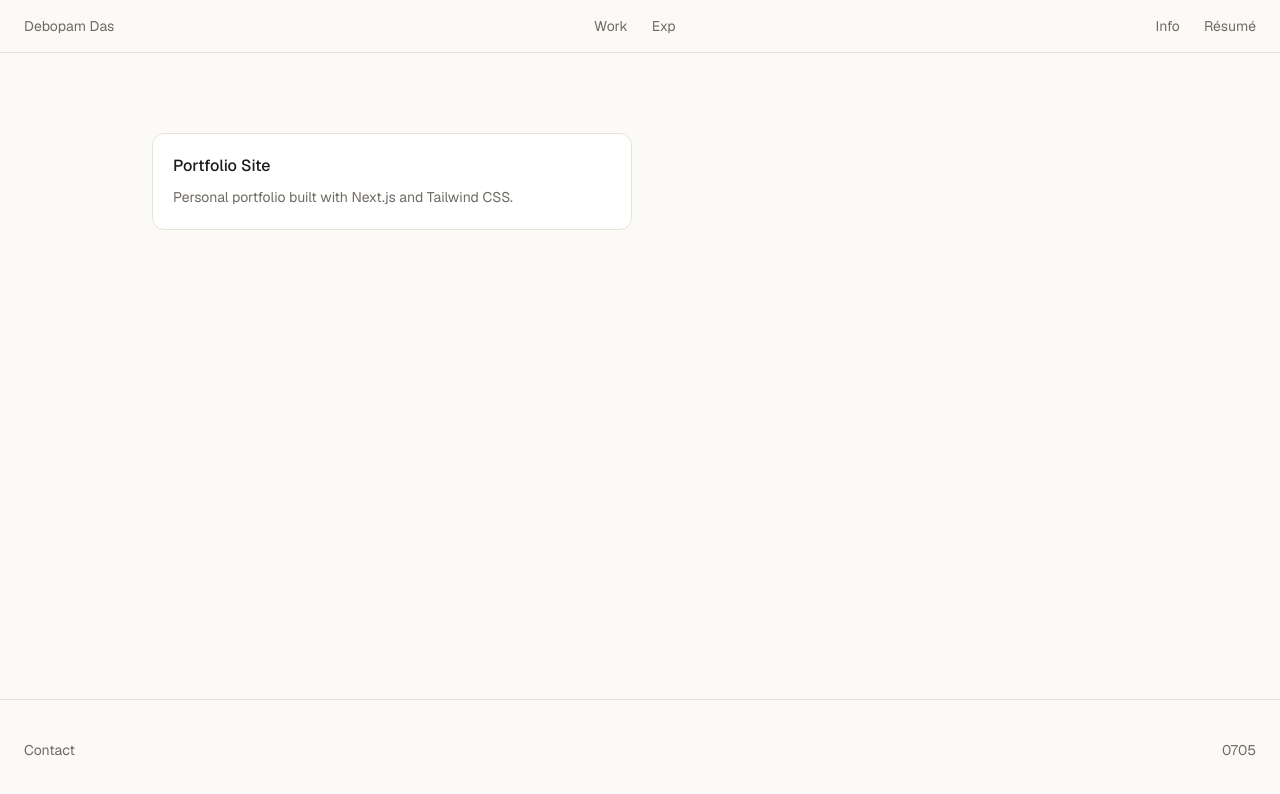
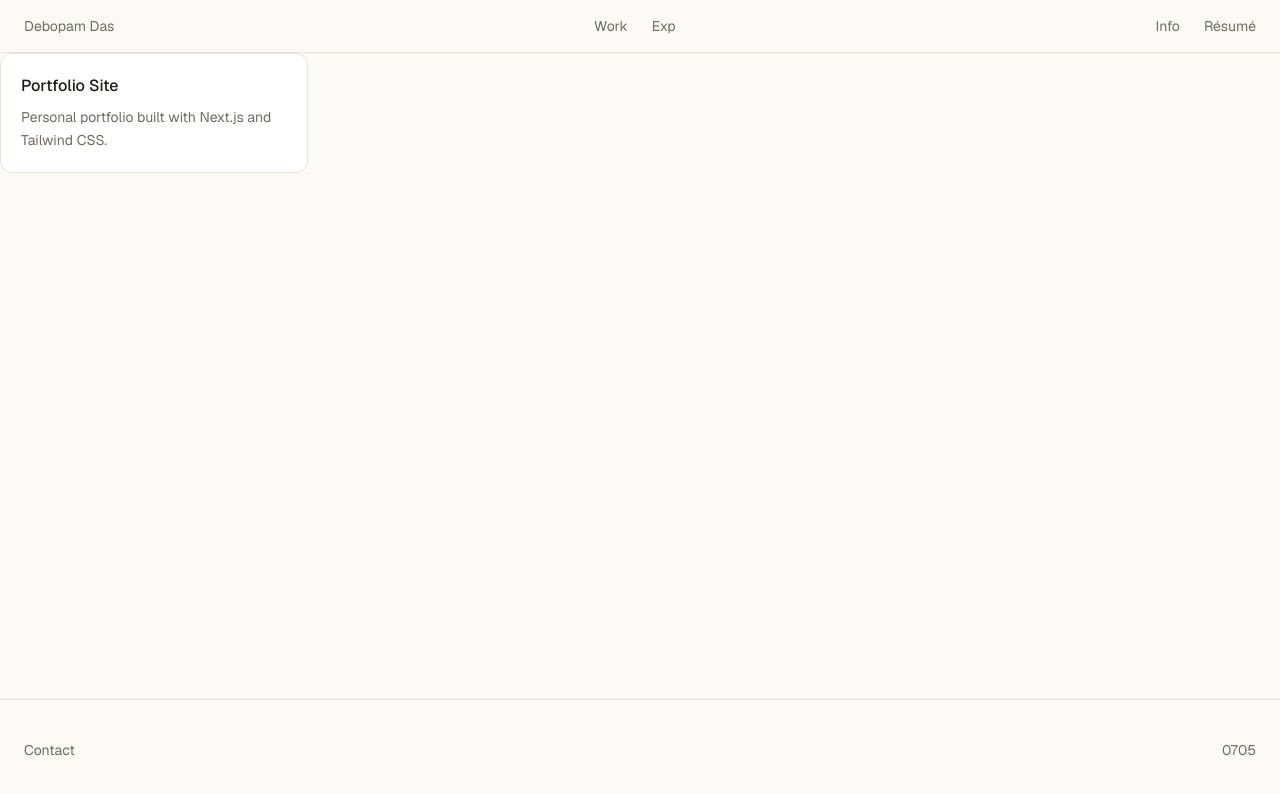
Before and after one commit to idk4whatamiusing/idk4whatamiusing.github.io, a Next.js app: page / in a window 1280 px wide. Shown: the top 794 px of the page. Built offline with nearby package versions, Linux system fonts and the light colour scheme.

Commit message:
Full-bleed layouts: remove header gap and side padding on Experiments and Projects

```diff
--- a/src/app/page.tsx
+++ b/src/app/page.tsx
@@ -14,7 +14,7 @@ export default function Home() {
       {tab === "work" ? (
         <Projects />
       ) : (
-        <section className="w-full px-8 py-24">
+        <section className="w-full px-0 pt-0 pb-24">
           <Masonry
             items={profile.experiments}
             columnWidth={300}
--- a/src/components/Projects.tsx
+++ b/src/components/Projects.tsx
@@ -3,8 +3,8 @@ import Reveal from "@/components/Reveal";
 
 export default function Projects() {
   return (
-    <section id="projects" className="mx-auto max-w-5xl px-6 py-20">
-      <div className="grid gap-4 sm:grid-cols-2">
+    <section id="projects" className="w-full px-0 pt-0 pb-24">
+      <div className="grid gap-4 sm:grid-cols-2 lg:grid-cols-3 xl:grid-cols-4">
         {profile.projects.map((project, i) => (
           <Reveal key={i} delay={i * 80}>
             <a
```
